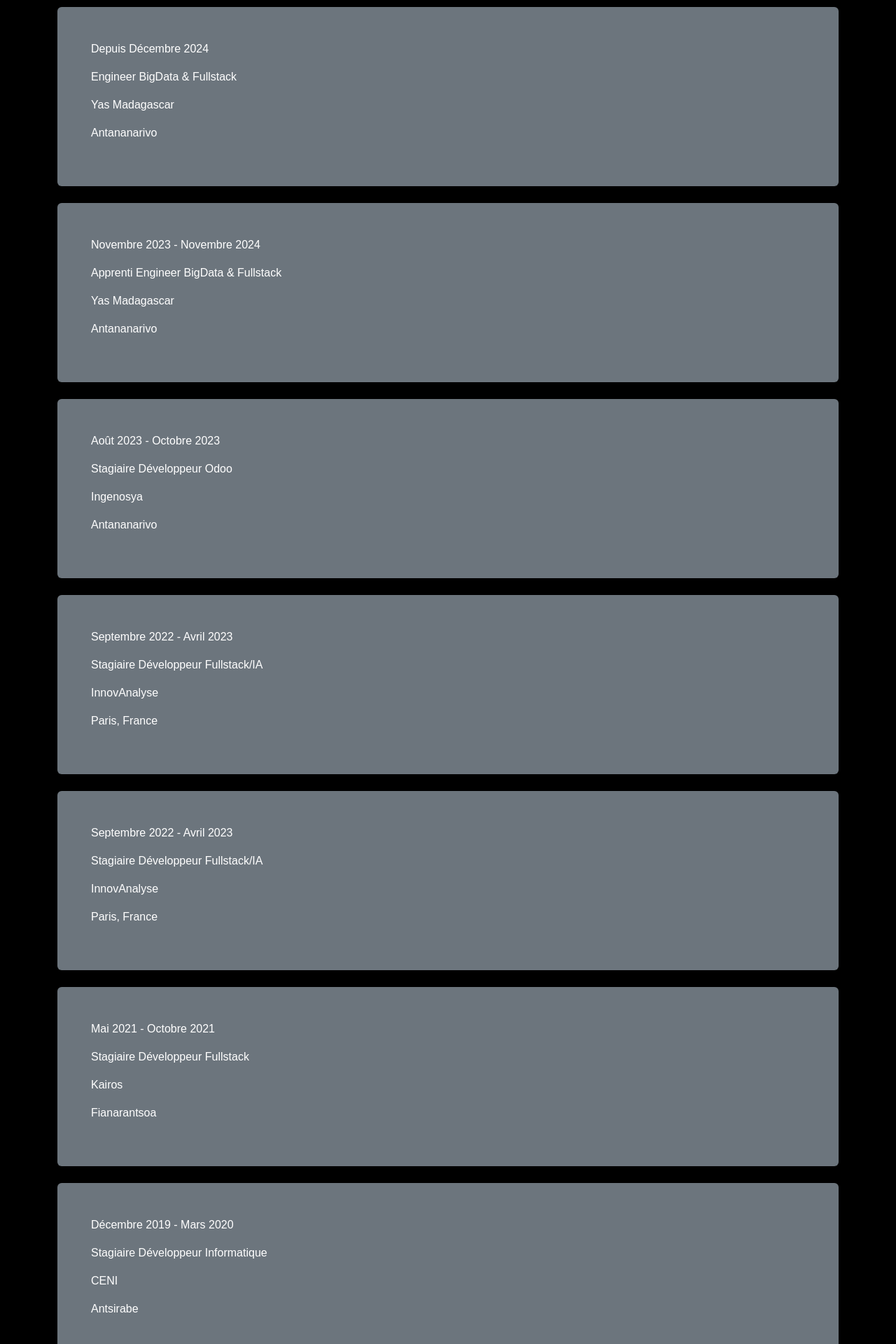
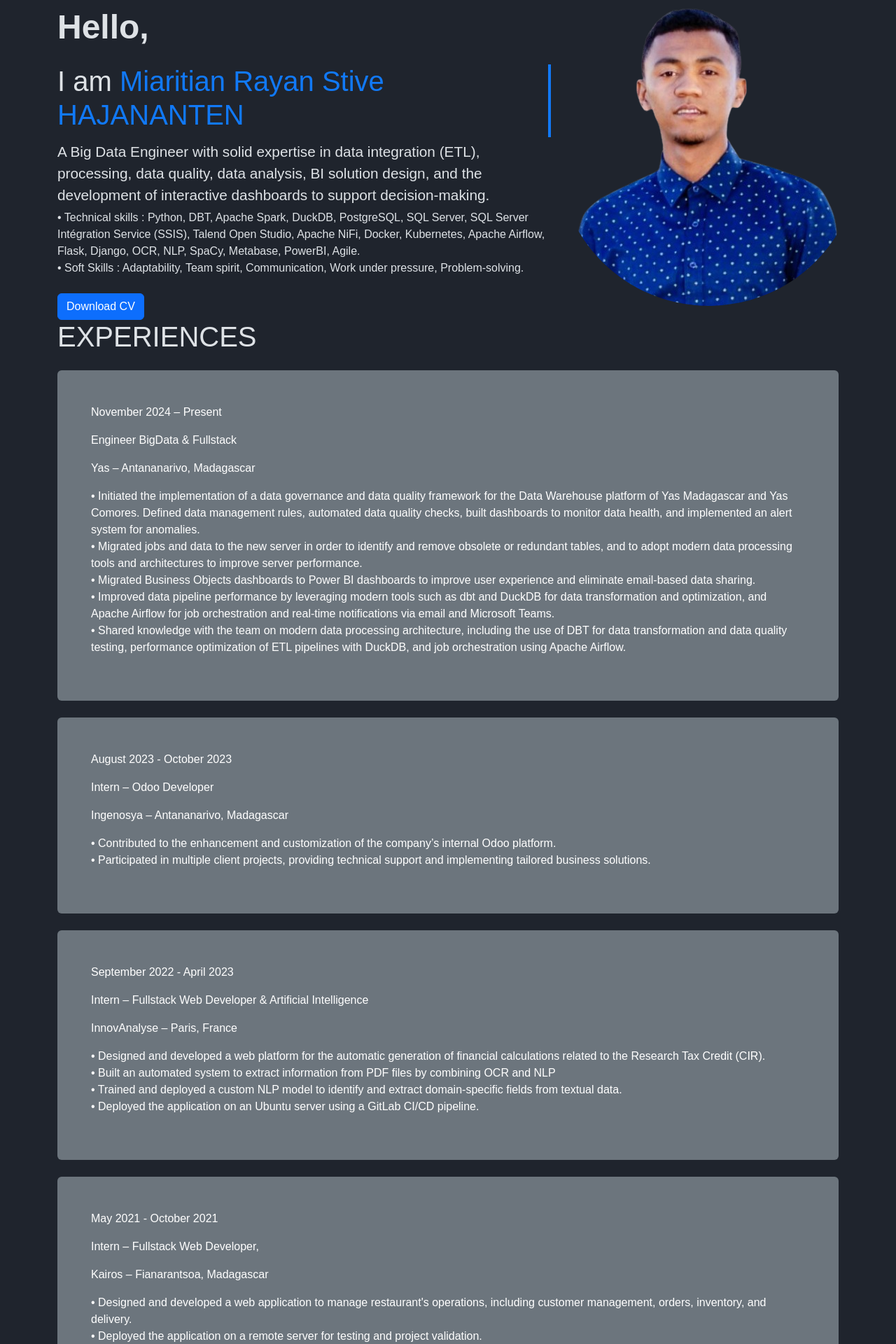
Before and after one commit to ryanhja/portfolio, a React (Create React App) app: page /experience in a window 1280 px wide. Shown: the part 120-2040 px from the top of the page at 70% size. Built offline with nearby package versions, Linux system fonts and the light colour scheme.

Commit message:
feat(portfolio) : Upadate information

```diff
--- a/public/index.html
+++ b/public/index.html
@@ -15,7 +15,7 @@
     <title>Rayan HAJANANTENAINA</title>
     <style>
       .theme_dark {
-        background-color: #000;
+        background-color: #1f242d;
       }
 
       .theme_light {
--- a/src/App.css
+++ b/src/App.css
@@ -1,5 +1,5 @@
 * {
   margin: 0;
   padding: 0;
-  font-family: "Poppins", Arial, sans-serif, sans-serif;
+  font-family: 'Poppins', Arial, sans-serif, sans-serif;
 }
--- a/src/components/Typewriter.js
+++ b/src/components/Typewriter.js
@@ -1,10 +1,6 @@
 import React, { useEffect, useState } from "react";
 
-const textList = [
-  "Engineer BigData Fullstack",
-  "Data Engineer",
-  "Developper Python",
-];
+const textList = ["Miaritian Rayan Stive HAJANANTENAINA"];
 
 const Typewriter = () => {
   const [currentText, setCurrentText] = useState("");
--- a/src/pages/education/Education.js
+++ b/src/pages/education/Education.js
@@ -2,25 +2,31 @@
 
 const Education = () => {
   return (
-    <div className="education">
+    <div className="container education">
+      <h1>EDUCATIONS</h1>
       <div className="education-list">
         <div className="mt-4 p-5 bg-secondary text-white rounded">
           <p>2021-2023</p>
-          <p>Master professionnel en Modélisation et Ingénierie Informatique</p>
-          <p>EMIT Fianarantsoa</p>
+          <p>Master’s Degree in Computer Modeling and Engineering</p>
+          <p>EMIT Fianarantsoa, Madagascar</p>
+          <p>
+            Relevant Courses: Probability and Statistics, Artificial
+            Intelligence Fundamentals, Machine Learning, Deep Learning,
+            Multi-Agent Systems, Data Analysis, Data Warehousing, Decision
+            Support Systems.
+          </p>
         </div>
         <div className="mt-4 p-5 bg-secondary text-white rounded">
           <p>2017-2020</p>
           <p>
-            Licence professionnelle en Développement d'Application Internet et
-            Intranet
+            Bachelor’s Degree in Internet and Intranet Application Development
           </p>
-          <p>EMIT Fianarantsoa</p>
-        </div>
-        <div className="mt-4 p-5 bg-secondary text-white rounded">
-          <p>2016</p>
-          <p>Baccalauréat série D</p>
-          <p>Lyccée Raherivelo Ramamonjy Fianarantsoa</p>
+          <p>EMIT Fianarantsoa, Madagascar</p>
+          <p>
+            Relevant Courses: Data Structures and Algorithms, Object-Oriented
+            Programming, Applied Mathematics for Computing, Web Application
+            Development.
+          </p>
         </div>
       </div>
     </div>
--- a/src/pages/experience/Experience.js
+++ b/src/pages/experience/Experience.js
@@ -2,55 +2,99 @@
 
 const Experience = () => {
   return (
-    <div className="experience">
+    <div className="container experience">
+      <h1>EXPERIENCES</h1>
       <div className="experience-list">
         <div className="mt-4 p-5 bg-secondary text-white rounded">
-          <p>Depuis Décembre 2024</p>
+          <p>November 2024 – Present</p>
           <p>Engineer BigData & Fullstack</p>
-          <p>Yas Madagascar</p>
-          <p>Antananarivo</p>
+          <p>Yas – Antananarivo, Madagascar</p>
+          <p>
+            • Initiated the implementation of a data governance and data quality
+            framework for the Data Warehouse platform of Yas Madagascar and Yas
+            Comores. Defined data management rules, automated data quality
+            checks, built dashboards to monitor data health, and implemented an
+            alert system for anomalies.
+            <br />
+            • Migrated jobs and data to the new server in order to identify and
+            remove obsolete or redundant tables, and to adopt modern data
+            processing tools and architectures to improve server performance.
+            <br />
+            • Migrated Business Objects dashboards to Power BI dashboards to
+            improve user experience and eliminate email-based data sharing.
+            <br />
+            • Improved data pipeline performance by leveraging modern tools such
+            as dbt and DuckDB for data transformation and optimization, and
+            Apache Airflow for job orchestration and real-time notifications via
+            email and Microsoft Teams.
+            <br />• Shared knowledge with the team on modern data processing
+            architecture, including the use of DBT for data transformation and
+            data quality testing, performance optimization of ETL pipelines with
+            DuckDB, and job orchestration using Apache Airflow.
+          </p>
         </div>
         <div className="mt-4 p-5 bg-secondary text-white rounded">
-          <p>Novembre 2023 - Novembre 2024</p>
-          <p>Apprenti Engineer BigData & Fullstack</p>
-          <p>Yas Madagascar</p>
-          <p>Antananarivo</p>
+          <p>August 2023 - October 2023</p>
+          <p>Intern – Odoo Developer</p>
+          <p>Ingenosya – Antananarivo, Madagascar</p>
+          <p>
+            • Contributed to the enhancement and customization of the company’s
+            internal Odoo platform.
+            <br />• Participated in multiple client projects, providing
+            technical support and implementing tailored business solutions.
+          </p>
         </div>
         <div className="mt-4 p-5 bg-secondary text-white rounded">
-          <p>Août 2023 - Octobre 2023</p>
-          <p>Stagiaire Développeur Odoo</p>
-          <p>Ingenosya</p>
-          <p>Antananarivo</p>
+          <p>September 2022 - April 2023</p>
+          <p>Intern – Fullstack Web Developer & Artificial Intelligence</p>
+          <p>InnovAnalyse – Paris, France</p>
+          <p>
+            • Designed and developed a web platform for the automatic generation
+            of financial calculations related to the Research Tax Credit (CIR).
+            <br />• Built an automated system to extract information from PDF
+            files by combining OCR and NLP
+            <br />• Trained and deployed a custom NLP model to identify and
+            extract domain-specific fields from textual data.
+            <br />• Deployed the application on an Ubuntu server using a GitLab
+            CI/CD pipeline.
+          </p>
+        </div>
+
+        <div className="mt-4 p-5 bg-secondary text-white rounded">
+          <p>May 2021 - October 2021</p>
+          <p>Intern – Fullstack Web Developer,</p>
+          <p>Kairos – Fianarantsoa, Madagascar</p>
+          <p>
+            • Designed and developed a web application to manage restaurant's
+            operations, including customer management, orders, inventory, and
+            delivery.
+            <br />• Deployed the application on a remote server for testing and
+            project validation.
+            <br />
+            Skills : Python, Django, Angular, Bootstrap, PostgreSQL
+          </p>
         </div>
         <div className="mt-4 p-5 bg-secondary text-white rounded">
-          <p>Septembre 2022 - Avril 2023</p>
-          <p>Stagiaire Développeur Fullstack/IA </p>
-          <p>InnovAnalyse</p>
-          <p>Paris, France</p>
+          <p>December 2019 - March 2020</p>
+          <p>Intern – Web Developer</p>
+          <p>CENI – Antsirable, Madagascar </p>
+          <p>
+            • Designed and implemented a web application to manage and track
+            materials accounting processes.
+            <br />
+            Skills : PHP, CodeIgniter, Bootstrap, MySQL
+          </p>
         </div>
         <div className="mt-4 p-5 bg-secondary text-white rounded">
-          <p>Septembre 2022 - Avril 2023</p>
-          <p>Stagiaire Développeur Fullstack/IA </p>
-          <p>InnovAnalyse</p>
-          <p>Paris, France</p>
-        </div>
-        <div className="mt-4 p-5 bg-secondary text-white rounded">
-          <p>Mai 2021 - Octobre 2021</p>
-          <p>Stagiaire Développeur Fullstack</p>
-          <p>Kairos</p>
-          <p>Fianarantsoa</p>
-        </div>
-        <div className="mt-4 p-5 bg-secondary text-white rounded">
-          <p>Décembre 2019 - Mars 2020</p>
-          <p>Stagiaire Développeur Informatique</p>
-          <p>CENI</p>
-          <p>Antsirabe</p>
-        </div>
-        <div className="mt-4 p-5 bg-secondary text-white rounded">
-          <p>Octobre 2018 - Février 2019</p>
-          <p>Stagiaire Développeur Informatique</p>
-          <p>CENI</p>
-          <p>Antsirabe</p>
+          <p>October 2018 - February 2019</p>
+          <p>Intern – Software Developer</p>
+          <p>Ministry of Finance and Budget – Fianarantsoa, Madagascar</p>
+          <p>
+            • Designed and implemented a desktop application to automate
+            validation of precarious services.
+            <br />
+            Skills : Java, MySQL
+          </p>
         </div>
       </div>
     </div>
--- a/src/pages/home/Home.css
+++ b/src/pages/home/Home.css
@@ -4,15 +4,20 @@
   }
 }
 
-.container_home {
+* {
+  margin: 0;
+  padding: 0;
+}
+.main {
+  margin-top: 10%;
   height: calc(100vh - 106px);
 }
-.container_first_content {
+.top-content {
   display: flex;
-  justify-content: space-between;
+  justify-content: center;
   align-items: center;
 }
-.container_text {
+.left-content {
   display: flex;
   flex-direction: column;
   justify-content: center;
@@ -28,15 +33,11 @@
   color: #ffbd39;
 }
 
-.container_bio {
+.introduction {
   font-size: 3rem;
   text-align: left;
   font-weight: 800;
   padding: 17px 0;
-}
-
-.container_name {
-  color: #ffbd39;
 }
 
 .poste {
@@ -45,13 +46,22 @@
 
 .container_poste {
   overflow: hidden;
-  border-right: 0.3em solid #ffbd39;
+  border-right: 0.3em solid #1179f7;
   font-weight: 400;
   animation: cursorWrite 4s steps(11) infinite,
     blindCursor 1s step-end infinite alternate;
 }
 
+.right-content {
+  margin: 10px;
+  width: 35%;
+}
+
+.resume-profile {
+  margin: 5px 0;
+  font-size: 1.3rem;
+}
+
 .avatar {
-  width: 720px;
   object-fit: cover;
 }
--- a/src/pages/home/Home.js
+++ b/src/pages/home/Home.js
@@ -2,34 +2,48 @@
 import "./Home.css";
 import picture from "../../pdp.png";
 import Typewriter from "../../components/Typewriter";
+
 const Home = () => {
   return (
-    <div className="container_home">
-      <div className="container_first_content">
-        <div className="container_text">
-          <div className="container_hello">
-            <span className="hello">Hello</span>
-          </div>
-          <div className="container_bio">
-            I'm{" "}
-            <span className="container_name">
-              Rayan Stive <br />
-              HAJANANTENAINA
-            </span>
-          </div>
+    <div className="container main-content">
+      <div className="top-content">
+        <div className="left-content">
+          <div className="introduction">Hello,</div>
           <div className="container_poste">
             <h1>
-              A{" "}
+              I am{" "}
               <span className="poste">
                 <Typewriter />
               </span>
             </h1>
           </div>
+          <div className="resume-profile">
+            A Big Data Engineer with solid expertise in data integration (ETL),
+            processing, data quality, data analysis, BI solution design, and the
+            development of interactive dashboards to support decision-making.
           </div>
-        <div className="container_pdp">
-          <img src={picture} alt="avatar" className="avatar" />
+          <div>
+            • Technical skills : Python, DBT, Apache Spark, DuckDB, PostgreSQL,
+            SQL Server, SQL Server Intégration Service (SSIS), Talend Open
+            Studio, Apache NiFi, Docker, Kubernetes, Apache Airflow, Flask,
+            Django, OCR, NLP, SpaCy, Metabase, PowerBI, Agile.
+            <br />• Soft Skills : Adaptability, Team spirit, Communication, Work
+            under pressure, Problem-solving.
+          </div>
+          <br />
+          <div className="container_cv">
+            <button className="btn btn-primary">Download CV</button>
           </div>
         </div>
+        <div className="right-content">
+          <img
+            src={picture}
+            alt="avatar"
+            className="rounded-circle avatar bordered"
+          />
+        </div>
+      </div>
+      {/* <div className="bottom-content">
         <div className="container_social_media">
           <a href="#">
             <i className="bi bi-github"></i>
@@ -41,6 +55,7 @@
             <i className="bi bi-facebook"></i>
           </a>
         </div>
+      </div> */}
     </div>
   );
 };
--- a/src/pages/navbar/NavBar.css
+++ b/src/pages/navbar/NavBar.css
@@ -32,6 +32,7 @@
 
 .nav .list-menu {
   text-decoration: none;
+  font-weight: 500;
   margin: 20px;
   font-size: 18px;
   transition: color 0.3s ease, transform 0.3s ease;
--- a/src/pages/navbar/Navbar.js
+++ b/src/pages/navbar/Navbar.js
@@ -1,9 +1,14 @@
 import React, { useState } from "react";
+import "bootstrap-icons/font/bootstrap-icons.css";
 import "./NavBar.css";
 import noire from "./../../noir.png";
 import blanc from "../../blanc.png";
 import { NavLink, Outlet } from "react-router-dom";
-import "bootstrap-icons/font/bootstrap-icons.css";
+import Home from "../home/Home";
+import Education from "../education/Education";
+import Experience from "../experience/Experience";
+import Project from "../project/Project";
+import Contact from "../contact/Contact";
 
 const NavBar = () => {
   const [theme, setTheme] = useState("dark");
@@ -22,7 +27,7 @@
   };
 
   return (
-    <div className="container">
+    <div className="app-main">
       <div className="header">
         {theme === "light" ? (
           <div className="navbar navbar-light">
@@ -78,7 +83,7 @@
               <NavLink to="/" className="list-menu">
                 Home
               </NavLink>
-              <NavLink to="/education" className="list-menu">
+              <NavLink to="#education-page" className="list-menu">
                 Education
               </NavLink>
               <NavLink to="/experience" className="list-menu">
@@ -95,8 +100,10 @@
           </div>
         )}
       </div>
-      <div className="content">
-        <Outlet />
+      <div className="body">
+        <Home className="home-page" />
+        <Experience className="experience-page" />
+        <Education className="education-page" />
       </div>
     </div>
   );
```
Lines whose indentation alone changed are shown as unchanged.
